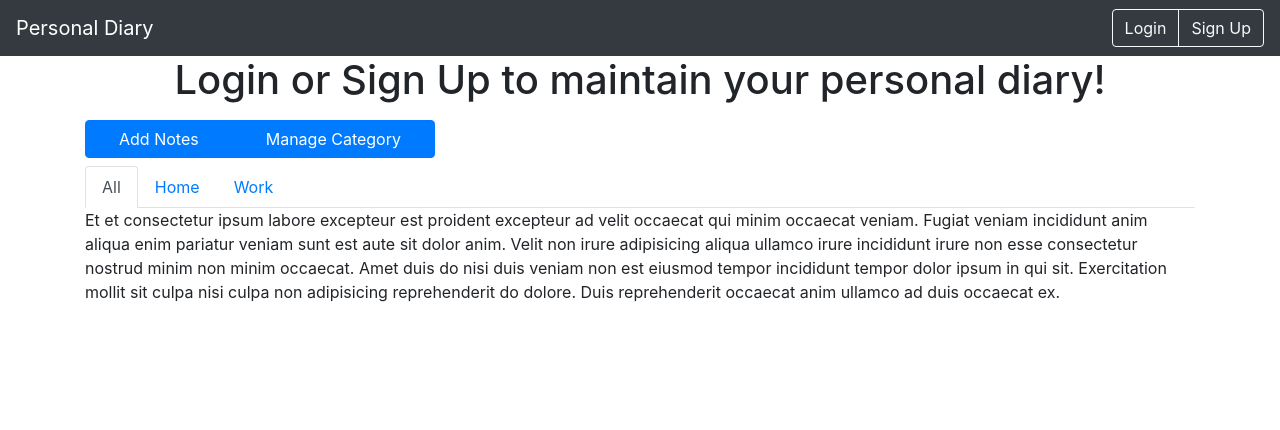
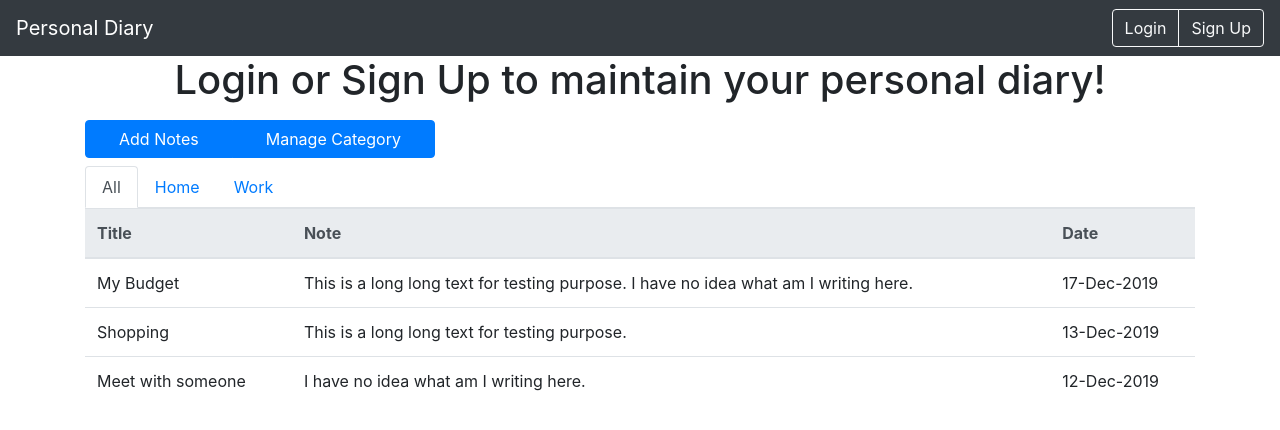
Before and after one commit to mazid1/personal-diary-client, an Angular app: page / in a window 1280 px wide. Shown: the top 430 px of the page. Built offline with nearby package versions, Linux system fonts and the light colour scheme.

Commit message:
Notes component created

```diff
--- a/src/app/app.module.ts
+++ b/src/app/app.module.ts
@@ -5,12 +5,14 @@ import {AppRoutingModule} from './app-routing.module';
 import {AppComponent} from './app.component';
 import {TopbarComponent} from './components/topbar/topbar.component';
 import {MainComponent} from './components/main/main.component';
+import {NotesComponent} from './components/notes/notes.component';
 
 @NgModule({
   declarations: [
     AppComponent,
     TopbarComponent,
-    MainComponent
+    MainComponent,
+    NotesComponent
   ],
   imports: [
     BrowserModule,
--- a/src/app/components/main/main.component.html
+++ b/src/app/components/main/main.component.html
@@ -23,13 +23,8 @@
         </div>
       </nav>
       <div class="tab-content" id="nav-tabContent">
-        <div class="tab-pane fade show active" id="nav-home" role="tabpanel" aria-labelledby="nav-home-tab">Et et
-          consectetur ipsum labore excepteur est proident excepteur ad velit occaecat qui minim occaecat veniam. Fugiat
-          veniam incididunt anim aliqua enim pariatur veniam sunt est aute sit dolor anim. Velit non irure adipisicing
-          aliqua ullamco irure incididunt irure non esse consectetur nostrud minim non minim occaecat. Amet duis do nisi
-          duis veniam non est eiusmod tempor incididunt tempor dolor ipsum in qui sit. Exercitation mollit sit culpa
-          nisi culpa non adipisicing reprehenderit do dolore. Duis reprehenderit occaecat anim ullamco ad duis occaecat
-          ex.
+        <div class="tab-pane fade show active" id="nav-home" role="tabpanel" aria-labelledby="nav-home-tab">
+          <app-notes></app-notes>
         </div>
         <div class="tab-pane fade" id="nav-profile" role="tabpanel" aria-labelledby="nav-profile-tab">Nulla est ullamco
           ut irure incididunt nulla Lorem Lorem minim irure officia enim reprehenderit. Magna duis labore cillum sint
--- /dev/null
+++ b/src/app/components/notes/notes.component.html
@@ -0,0 +1,28 @@
+<div class="table-responsive">
+  <table class="table">
+    <thead class="thead-light">
+    <tr>
+      <th scope="col">Title</th>
+      <th scope="col">Note</th>
+      <th scope="col">Date</th>
+    </tr>
+    </thead>
+    <tbody>
+    <tr>
+      <td>My Budget</td>
+      <td>This is a long long text for testing purpose. I have no idea what am I writing here.</td>
+      <td>17-Dec-2019</td>
+    </tr>
+    <tr>
+      <td>Shopping</td>
+      <td>This is a long long text for testing purpose.</td>
+      <td>13-Dec-2019</td>
+    </tr>
+    <tr>
+      <td>Meet with someone</td>
+      <td>I have no idea what am I writing here.</td>
+      <td>12-Dec-2019</td>
+    </tr>
+    </tbody>
+  </table>
+</div>
--- /dev/null
+++ b/src/app/components/notes/notes.component.ts
@@ -0,0 +1,15 @@
+import { Component, OnInit } from '@angular/core';
+
+@Component({
+  selector: 'app-notes',
+  templateUrl: './notes.component.html',
+  styleUrls: ['./notes.component.css']
+})
+export class NotesComponent implements OnInit {
+
+  constructor() { }
+
+  ngOnInit() {
+  }
+
+}
```
Also changed, not shown: src/app/components/notes/notes.component.css (added), 1 other file (tests, documents, lock files or other folders).
